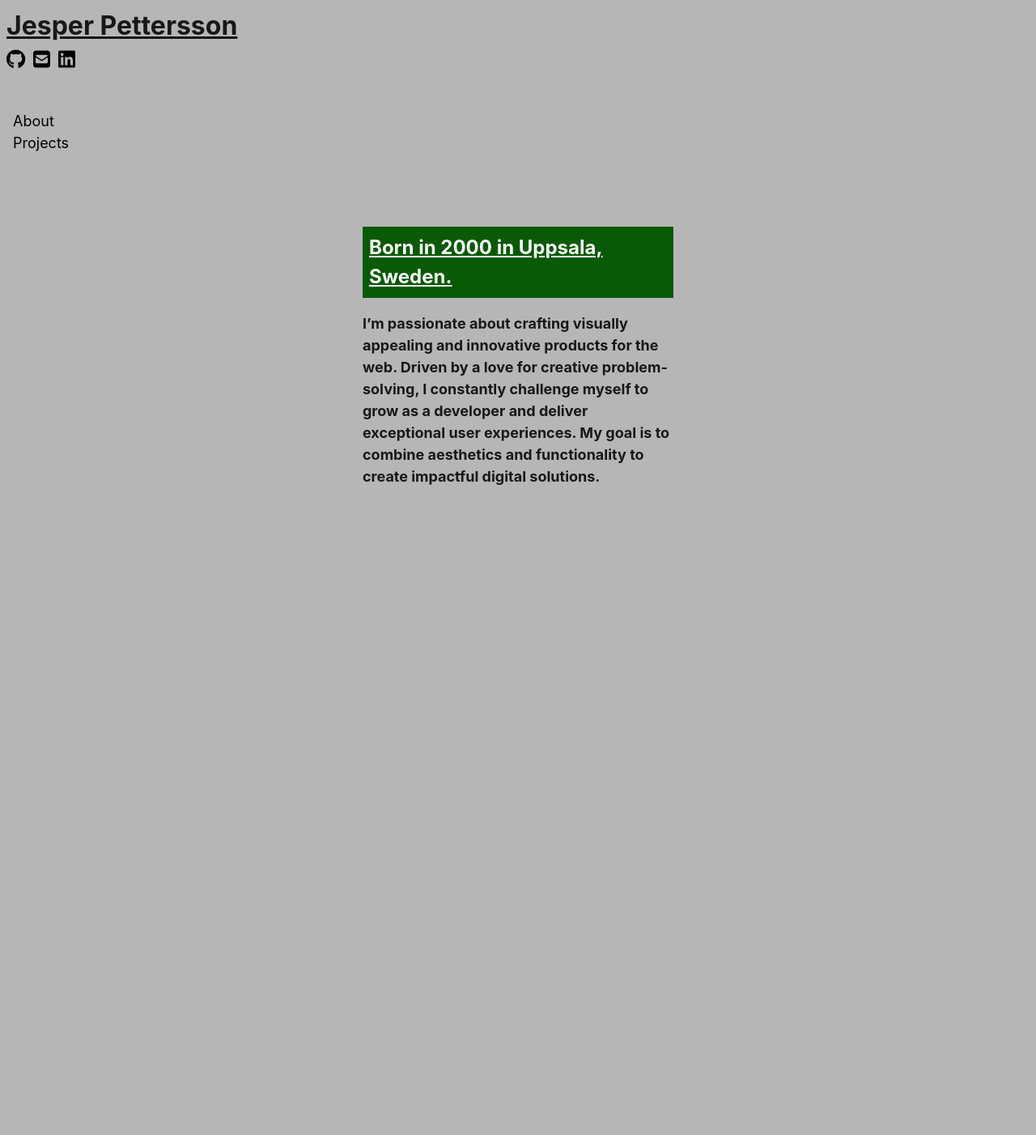
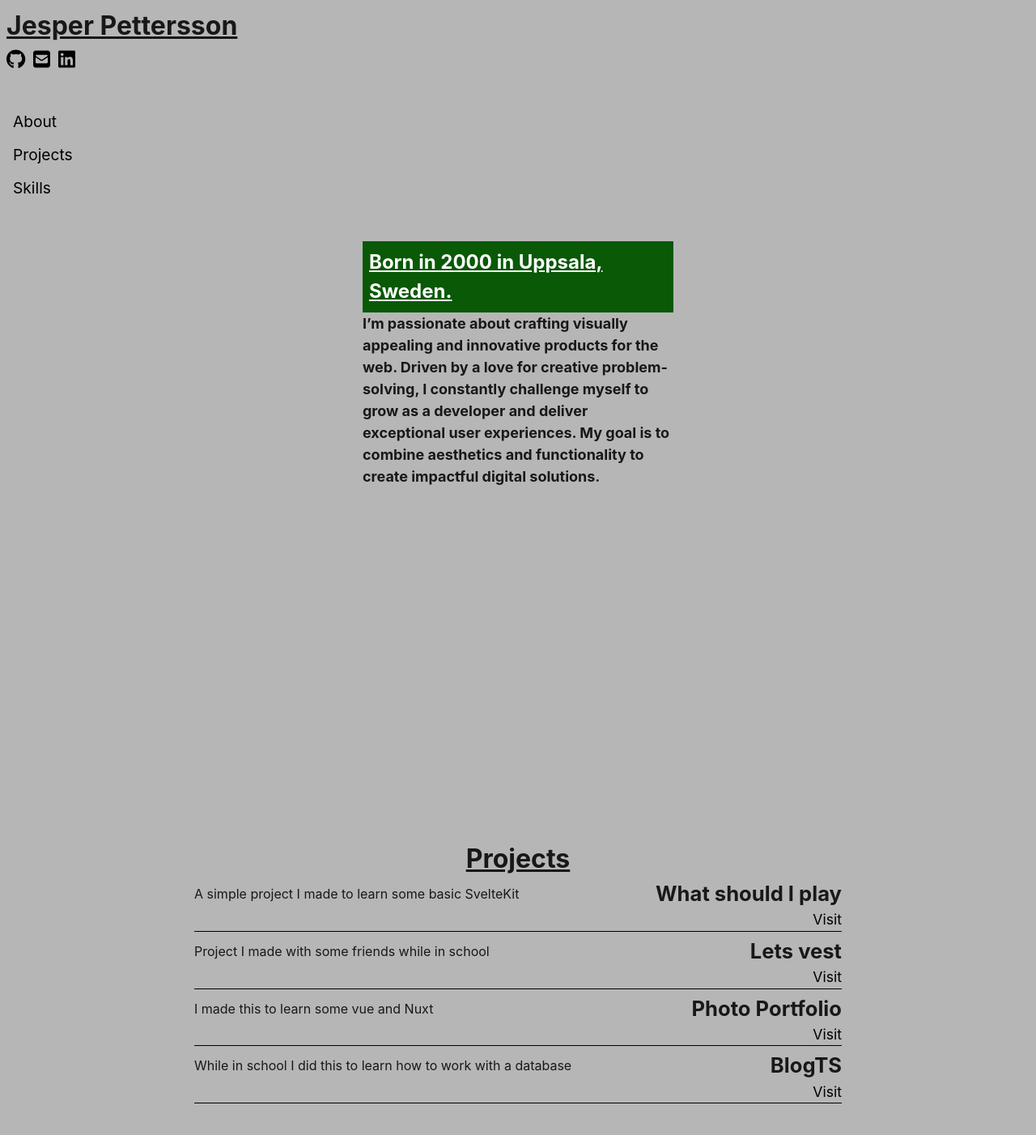
Before and after one commit to Jesper-dev/new_portfolio, a React (Vite) app: page / in a window 1280 px wide. Shown: the top 1402 px of the page at 81% size. Before the commit the page ends 800 px from the top, so only its background shows below. Built offline with nearby package versions, Linux system fonts and the light colour scheme.

Commit message:
Added a projects section

```diff
--- a/src/App.tsx
+++ b/src/App.tsx
@@ -2,6 +2,7 @@ import { useState } from "react";
 import { AboutMe } from "./sections/aboutMe/aboutMe";
 import "./App.scss";
 import { Nav } from "./components/nav/nav";
+import { Projects } from "./sections/projects/projects";
 
 function App() {
   return (
@@ -10,6 +11,9 @@ function App() {
       <section>
         <AboutMe />
       </section>
+      <section>
+        <Projects />
+      </section>
     </>
   );
 }
--- a/src/components/flex/flex.tsx
+++ b/src/components/flex/flex.tsx
@@ -7,11 +7,18 @@ interface FlexProps extends PropsWithChildren {
   height?: string;
   gap?: string;
   direction?: "column" | "row";
-  justify?: "flex-start" | "center" | "flex-end";
+  justify?:
+    | "flex-start"
+    | "center"
+    | "flex-end"
+    | "space-between"
+    | "space-evenly"
+    | "space-around";
   align?: "flex-start" | "center" | "flex-end";
   padding?: string;
   backgroundColor?: string;
   className?: string;
+  id?: string;
 }
 
 export const Flex = ({
@@ -25,6 +32,7 @@ export const Flex = ({
   height,
   backgroundColor,
   className,
+  id,
 }: FlexProps) => {
   const classnames = classNames({
     "flex-container": true,
@@ -34,6 +42,7 @@ export const Flex = ({
 
   return (
     <div
+      id={id}
       className={`${classnames} ${className}`}
       style={{
         width: width,
--- a/src/components/nav/nav.scss
+++ b/src/components/nav/nav.scss
@@ -1,9 +1,10 @@
 .navContainer {
-    position: absolute;
+    position: fixed;
     left: 0;
     top: 120px;
 
     a {
-        font-size: 18px;
+        font-size: 1.2rem;
+        text-decoration: none;
     }
 }
--- a/src/components/nav/nav.tsx
+++ b/src/components/nav/nav.tsx
@@ -4,10 +4,10 @@ import "./nav.scss";
 export const Nav = () => {
   return (
     <div className="navContainer">
-      <Flex direction="column" align="flex-start" padding="16px">
-        <a>About</a>
-
-        <a>Projects</a>
+      <Flex direction="column" align="flex-start" padding="16px" gap="12px">
+        <a href="#aboutMe">About</a>
+        <a href="#projects">Projects</a>
+        <a href="#skills">Skills</a>
       </Flex>
     </div>
   );
--- a/src/index.scss
+++ b/src/index.scss
@@ -32,7 +32,7 @@ section {
   height: 100%;
 }
 
-h1, h2 {
+h1, h2, h3, p {
   margin: 0;
 }
 
--- a/src/sections/aboutMe/aboutMe.tsx
+++ b/src/sections/aboutMe/aboutMe.tsx
@@ -8,7 +8,7 @@ import { useIsMobile } from "../../hooks/useIsMobile";
 export const AboutMe = () => {
   const device = useIsMobile();
   return (
-    <Flex direction="column" height="100%">
+    <Flex id="aboutMe" direction="column" height="100%">
       <Flex
         direction="column"
         align="flex-start"
--- /dev/null
+++ b/src/sections/projects/project.scss
@@ -0,0 +1,11 @@
+.projectContainer {
+    border-bottom: 1px solid black;
+    width: 800px;
+    h3 {
+        font-size: 1.6rem;
+    }
+    a {
+        text-decoration: none;
+        font-size: 1.1rem;
+    }
+}
--- /dev/null
+++ b/src/sections/projects/project.tsx
@@ -0,0 +1,23 @@
+import { Flex } from "../../components/flex/flex";
+import { Project } from "./projectHelper";
+import "./project.scss";
+
+type ProjecProps = {
+  project: Project;
+};
+
+export const ProjectComp = ({ project }: ProjecProps) => {
+  return (
+    <Flex className="projectContainer" direction="column">
+      <Flex gap="10px" align="center" width="100%" justify="space-between">
+        <p>{project.description}</p>
+        <h3>{project.name}</h3>
+      </Flex>
+      <Flex align="flex-end" justify="flex-end" width="100%">
+        <a href={project.url} target="_blank">
+          Visit
+        </a>
+      </Flex>
+    </Flex>
+  );
+};
--- /dev/null
+++ b/src/sections/projects/projectHelper.ts
@@ -0,0 +1,29 @@
+export type Project = {
+  name: string;
+  url: string;
+  description: string;
+};
+
+export const projectsList: Project[] = [
+  {
+    name: "What should I play",
+    url: "",
+    description: "A simple project I made to learn some basic SvelteKit",
+  },
+  {
+    name: "Lets vest",
+    url: "https://lets-vest.surge.sh/",
+    description: "Project I made with some friends while in school",
+  },
+  {
+    name: "Photo Portfolio",
+    url: "https://photoportfolio.surge.sh/",
+    description: "I made this to learn some vue and Nuxt",
+  },
+  {
+    name: "BlogTS",
+    url: "https://jesperpblogts.surge.sh/",
+    description:
+      "While in school I did this to learn how to work with a database",
+  },
+];
--- /dev/null
+++ b/src/sections/projects/projects.tsx
@@ -0,0 +1,19 @@
+import { Flex } from "../../components/flex/flex";
+import { ProjectComp } from "./project";
+import { projectsList } from "./projectHelper";
+
+export const Projects = () => {
+  const getProjects = () => {
+    return projectsList.map((project, i) => {
+      return <ProjectComp project={project} key={i} />;
+    });
+  };
+  return (
+    <Flex id="projects" direction="column" height="100%">
+      <h1>Projects</h1>
+      <Flex direction="column" gap="5px">
+        {getProjects()}
+      </Flex>
+    </Flex>
+  );
+};
```
Also changed, not shown: src/sections/projects/projects.scss (added).
